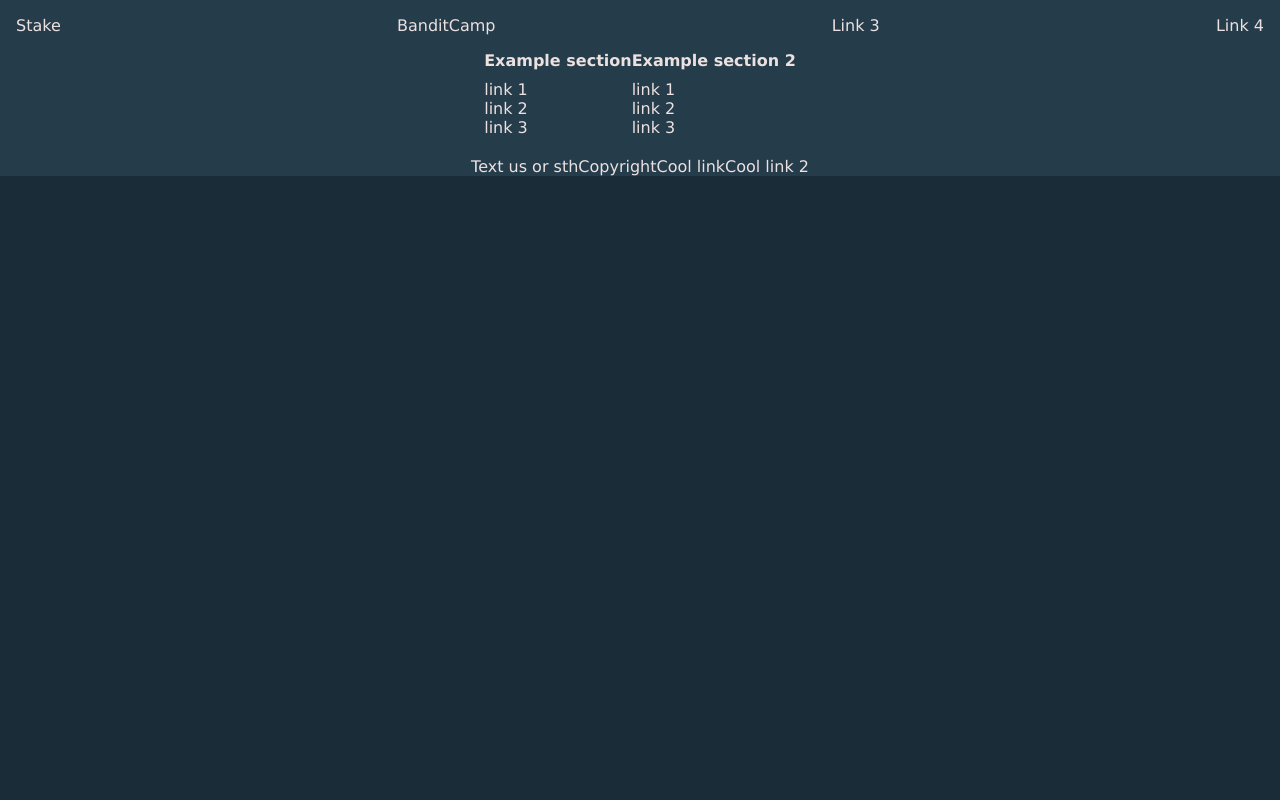
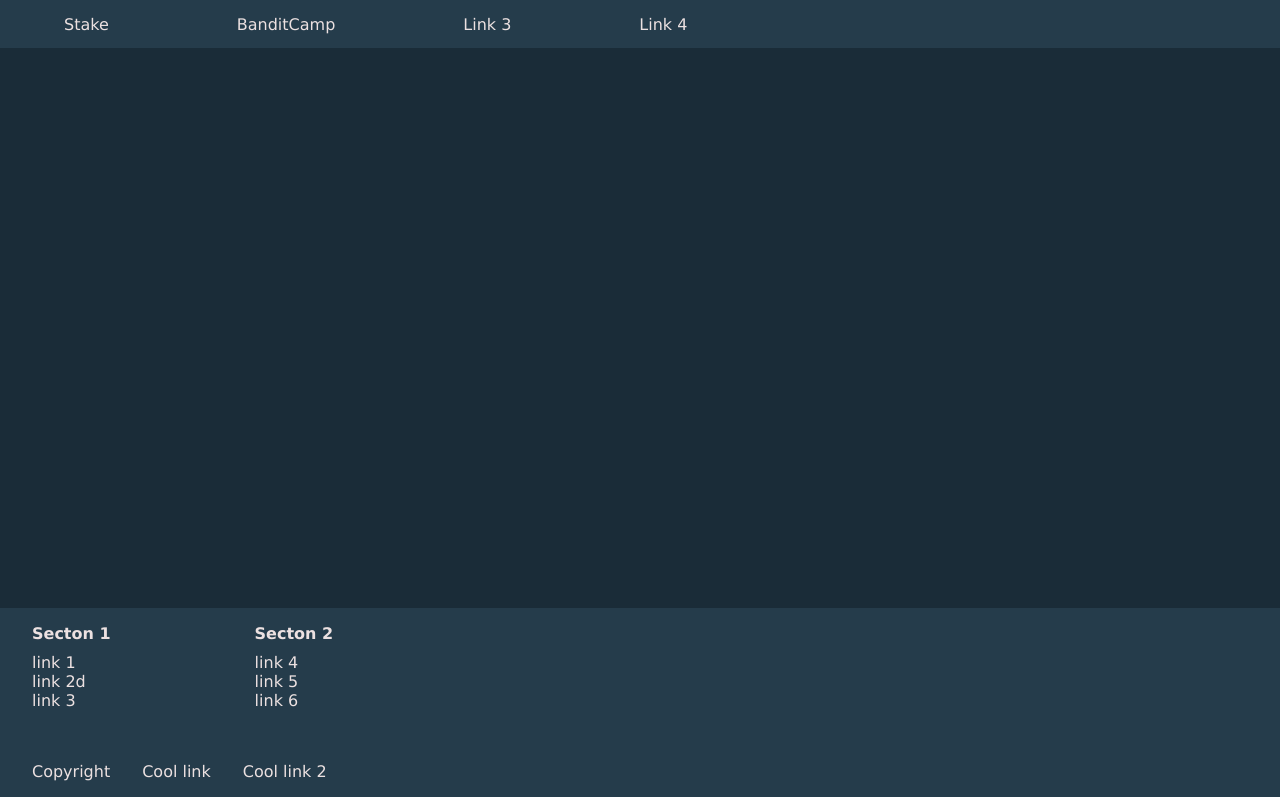
Before and after one commit to lek-tom/one-last-game, a React (Vite) app: page / in a window 1280 px wide. Built offline with nearby package versions, Linux system fonts and the light colour scheme.

Commit message:
first sight of footer is finsihsed i think, it needs more stying but general layout of it is prety much done

```diff
--- a/src/App.tsx
+++ b/src/App.tsx
@@ -26,20 +26,20 @@ function App() {
             </NavbarMain>
           </Navbar>
         </BrowserRouter>
-
+    <div className={styles.main_space}></div>
       <BrowserRouter>
         <Footer>
             <FooterMain>
                 <FooterColumn>
                     <FooterSection>
                         <FooterSectionHeader link={"https://mylink.com"}>
-                            Example section
+                            Secton 1
                         </FooterSectionHeader>
                         <FooterSectionElement link={"https://mylink.com"}>
                             link 1
                         </FooterSectionElement>
                         <FooterSectionElement link={"https://mylink.com"}>
-                            link 2
+                            link 2d
                         </FooterSectionElement>
                         <FooterSectionElement link={"https://mylink.com"}>
                             link 3
@@ -49,24 +49,22 @@ function App() {
                 <FooterColumn>
                     <FooterSection>
                         <FooterSectionHeader link={"https://mylink.com"}>
-                            Example section 2
+                           Secton 2
                         </FooterSectionHeader>
                         <FooterSectionElement link={"https://mylink.com"}>
-                            link 1
+                            link 4
                         </FooterSectionElement>
                         <FooterSectionElement link={"https://mylink.com"}>
-                            link 2
+                            link 5
                         </FooterSectionElement>
                         <FooterSectionElement link={"https://mylink.com"}>
-                            link 3
+                            link 6
                         </FooterSectionElement>
                     </FooterSection>
                 </FooterColumn>
             </FooterMain>
             <FooterBottom>
-                <FooterAdditionalText link={"https://mylink.com"}>
-                    Text us or sth
-                </FooterAdditionalText>
+               {/* mysle ze footer additioanl text nie jest potrzeby ale narazie zostawie plik i mijesce jego */}
                 <FooterCaption>
                     <FooterCaptionElement link={"https://mylink.com"}>
                         Copyright
--- a/src/_variables.scss
+++ b/src/_variables.scss
@@ -1,3 +1,11 @@
 $--dark-background-color: rgb(26, 44, 56);
 $--dark2-background-color: rgb(37, 60, 75);
 $--font-color: rgb(236, 225, 225);
+$--font-size-normal: 1rem;
+$--font-size-header: 1.5rem;
+$--navbar-height: 3rem;
+$--navbar-padding-y: 0rem;
+$--footer-heigth: 12rem;
+$--footer-padding-y: 1rem;
+// czemu 1 rem ponizej? czemu odstaje na dole wolna przestrzeń? jak to zrobi by by dynamiczne
+$--main-page-hieght: calc(100vh - #{$--navbar-height} - #{$--footer-heigth} + #{$--footer-padding-y} - 1rem)
--- a/src/components/footer/styles.module.scss
+++ b/src/components/footer/styles.module.scss
@@ -4,29 +4,33 @@
     background-color: $--dark2-background-color;
     display: flex;
     flex-direction: column;
-    align-items: center;
-    justify-content: space-between;
 
+    // styling links
     .footer_section_element, .footer_section_header, .footer_caption_element, .footer_caption_header, .footer_additional_text {
+        color: $--font-color;
         text-decoration: none;
-        color: $--font-color;
         font-family: Verdana, Geneva, Tahoma, sans-serif;
+        //do usuniecia pozniej
+        -webkit-user-select: none;
+        -ms-user-select: none;
+        user-select: none;
+        // do usunicia pozniej
     }
+
     .footer_main {
         display: flex;
-        justify-content: space-between;
+        padding: $--footer-padding-y;
 
+        //styling everything in columns
         .footer_column {
-            display: flex;
-            flex-direction: column;
-            align-items: flex-start;
-
+            //mam przeczucie ze te paddingi ponizej to nie jest dobre rozwiazanie
+            padding-left: 1rem;
+            padding-right: 8rem;
 
             .footer_section {
                 display: flex;
                 flex-direction: column;
                 align-items: flex-start;
-
 
                 .footer_section_header {
                     font-weight: bold;
@@ -35,11 +39,19 @@
             }
         }
     }
-
+    // text on bottom of footer is stled belowe
     .footer_bottom {
         display: flex;
-        justify-content: space-between;
         align-items: center;
         margin-top: 20px;
+        padding: 1rem;
+
+        .footer_caption {
+            padding-right: 1rem;
+
+            .footer_caption_element {
+                padding: 0 1rem;
+            }
+        }
     }
 }
--- a/src/components/navbar/styles.module.scss
+++ b/src/components/navbar/styles.module.scss
@@ -2,17 +2,33 @@
 
 .navbar {
     background-color: $--dark2-background-color;
-    padding: 1rem;
+    display: flex;
+    height: $--navbar-height;
+    align-items: center;
+    // background-color: rgb(200, 20, 200);
+    color: $--font-color;
+    font-size: $--font-size-normal;
+
+    .navbar_main {
 
         .navbar_row {
+            width: 100%;
             display: flex;
             align-items: center;
             justify-content: space-between;
         }
 
         .navbar_element a {
+            //do suuniecia pozniej
+            -webkit-user-select: none;
+            -ms-user-select: none;
+            user-select: none;
+            //do usuniecia pozniej
             text-decoration: none;
+            padding: 4rem;
             color: $--font-color;
             font-family: Verdana, Geneva, Tahoma, sans-serif;
         }
     }
+
+}
--- a/src/main.scss
+++ b/src/main.scss
@@ -7,4 +7,4 @@ body {
     -webkit-user-select: none;
     -ms-user-select: none;
     user-select: none;
-  }
+}
--- a/src/styles.module.scss
+++ b/src/styles.module.scss
@@ -1,8 +1,10 @@
 @import "./variables";
-
 
 .holder {
   background-color: $--dark-background-color;
   color: $--font-color;
-  height: 100vh;
+
+  .main_space {
+    height: $--main-page-hieght;
+  }
 }
```
Lines whose indentation alone changed are shown as unchanged.
